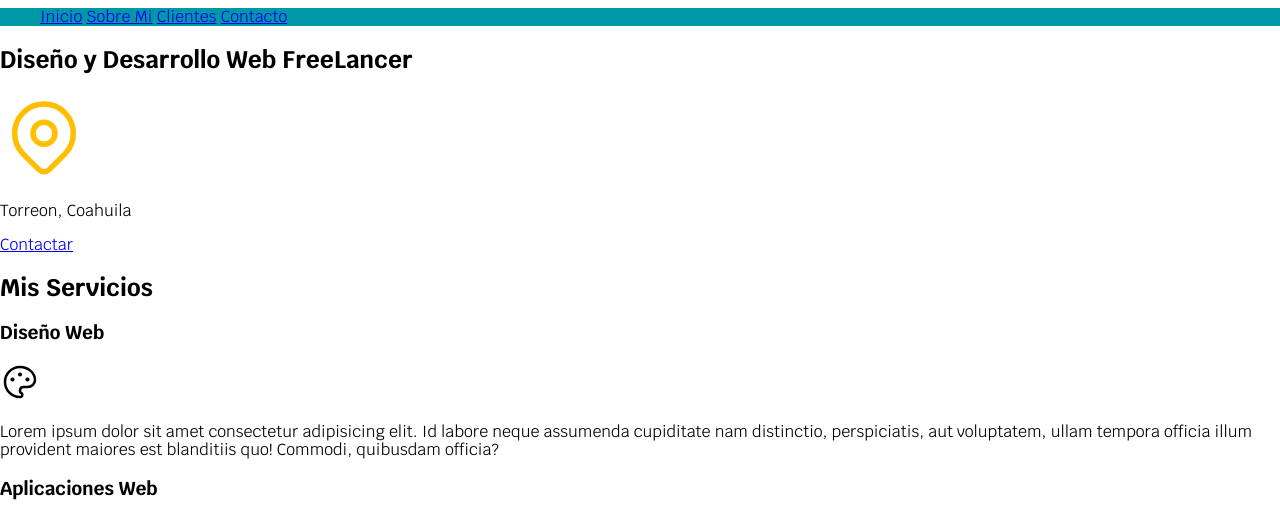
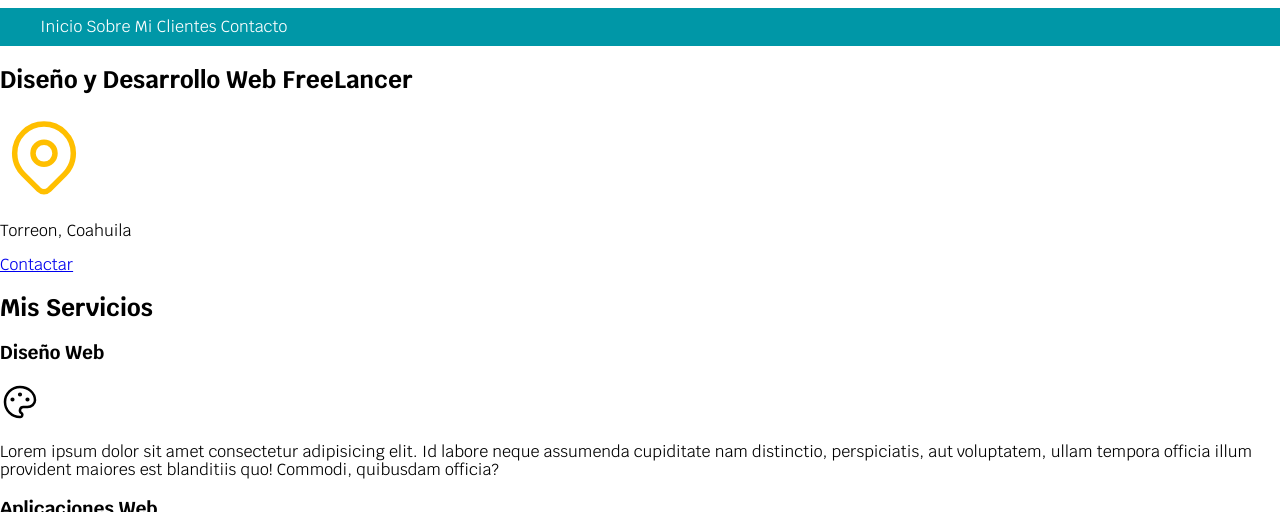
Before and after one commit to ErnestoGtz/basicweb, a plain HTML site: page index.html in a window 1280 px wide. Shown: the part 87-599 px from the top of the page. Drawn offline with Linux system fonts and the light colour scheme.

Commit message:
contimue with the course

```diff
--- a/css/style.css
+++ b/css/style.css
@@ -32,11 +32,15 @@ body {
     margin:0 auto;
 }
 
-.navegacion-principal {
-
-
-}
-
 .nav-bg {
     background-color: var(--secundario);
 }
+
+.navegacion-principal {
+    padding: 1rem;
+}
+
+.navegacion-principal * {
+    color: var(--blanco);
+    text-decoration: none;
+}
```
